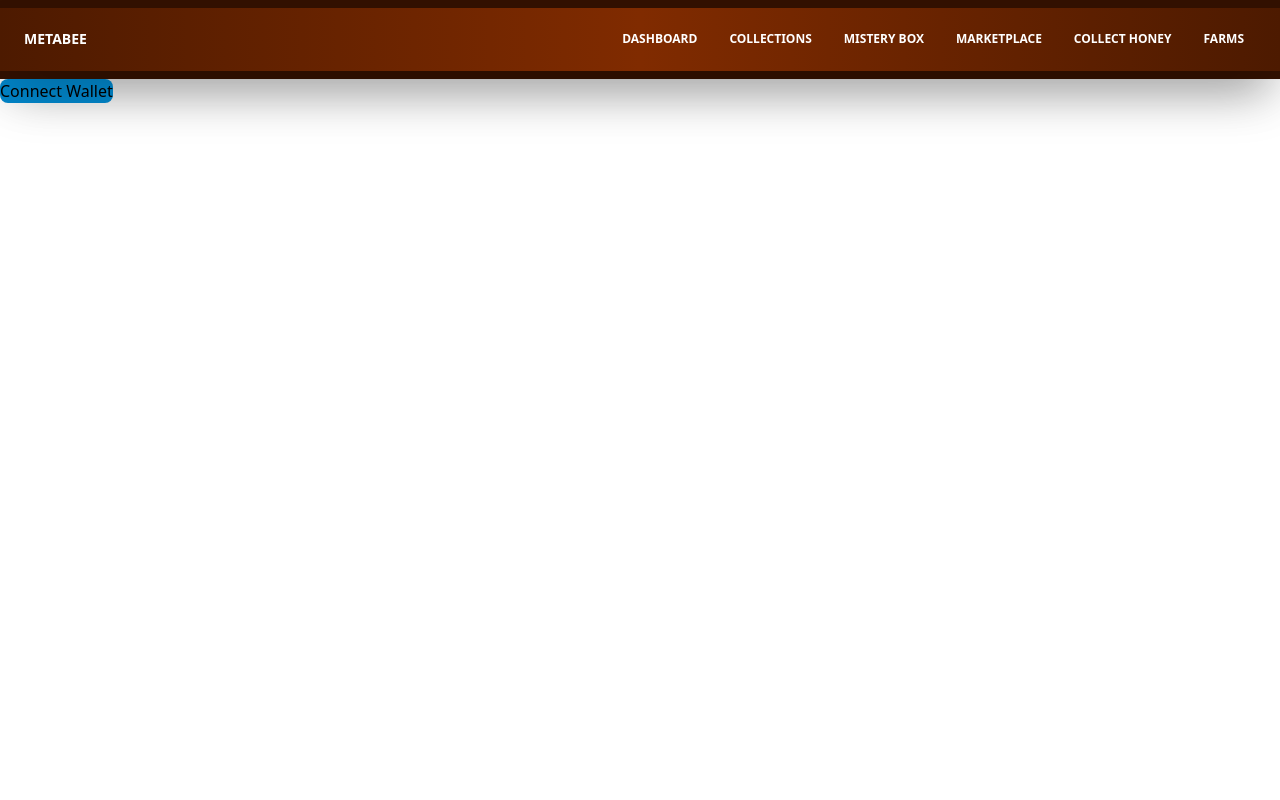
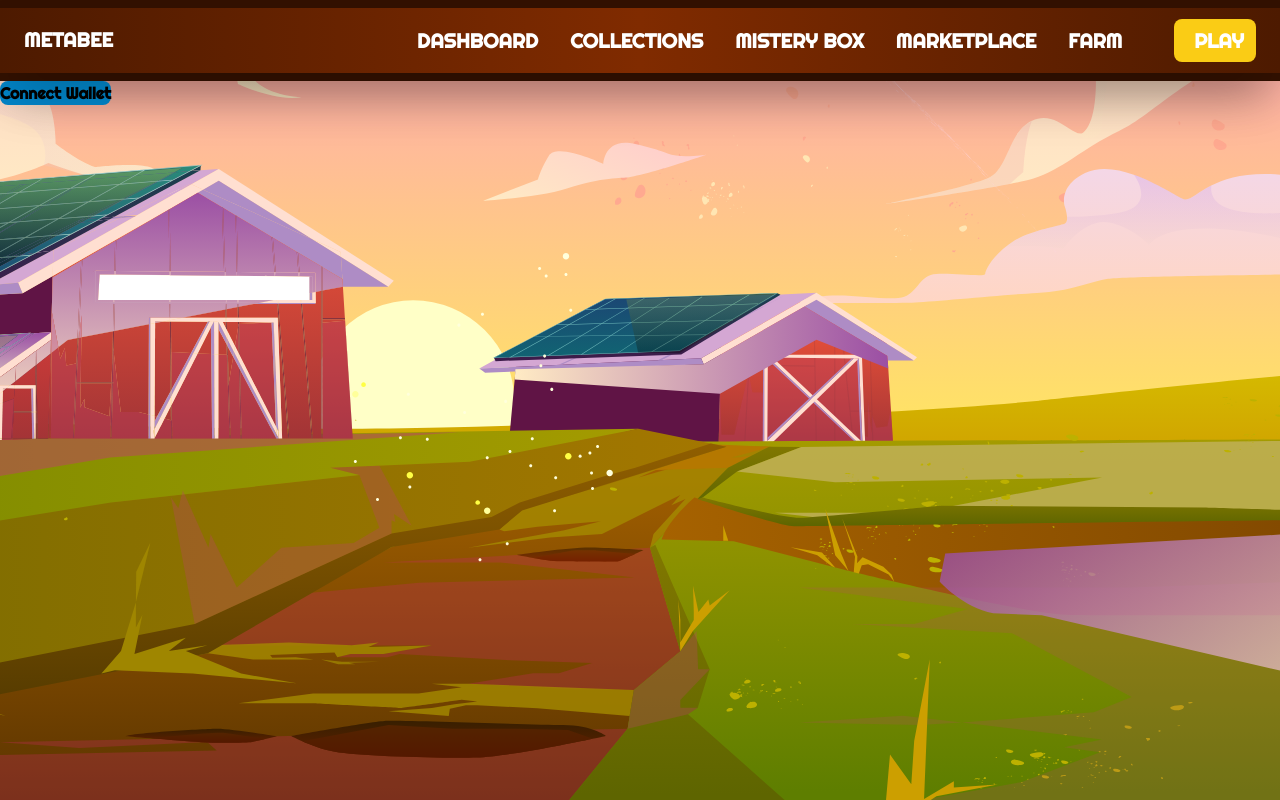
Before and after one commit to nikhilverma360/Metabee, a React (Create React App) app in the folder frontend/: page / in a window 1280 px wide. Built offline with nearby package versions, Linux system fonts and the light colour scheme.

Commit message:
Dashboard ui update

```diff
--- a/frontend/src/App.js
+++ b/frontend/src/App.js
@@ -5,6 +5,7 @@ import MysteryBox from "./components/MysteryBox";
 import StartGame from "./components/StartGame";
 import { networks } from './utils/networks';
 import { BrowserRouter as Router, Route, Routes } from "react-router-dom";
+import bgImage from './assets/bg-image.svg';
 
 function App() {
   const [currentAccount, setCurrentAccount] = useState('');
@@ -138,7 +139,12 @@ function App() {
   }, []);
 
   return (
-    < div >
+    < div className="w-full h-screen font-Righteous font-bold" style={{
+      backgroundImage: `url(${bgImage})`,
+      backgroundPosition: 'center',
+      backgroundSize: 'cover',
+      backgroundRepeat: 'no-repeat'
+    }}>
       <Navbar />
       {!currentAccount && renderNotConnectedContainer()}
       {currentAccount && renderConnectedContainer()}
--- a/frontend/src/components/Dashboard.jsx
+++ b/frontend/src/components/Dashboard.jsx
@@ -2,6 +2,7 @@ import React, { useState, useEffect } from "react";
 import { ethers } from "ethers";
 import gameContractAbi from '../utils/gameContractABI.json';
 const GAME_CONTRACT_ADDRESS = '0x8c2ceD72Cf6CBFc39f62992619B50DADf2607d61';
+
 function Dashboard(props) {
     const [myReward, setMyReward] = useState(0);
     const [myStamina, setMySatmina] = useState(0);
@@ -47,8 +48,9 @@ function Dashboard(props) {
         getReward();
     }, []);
 
-    return (<div><
-        h1>Dashboard</h1><hr /><br />
+    return (
+        <div className="text-xl text-white" >
+            <h1>Dashboard</h1><hr /><br />
             Your Address is {props.address}
             <br />
             Reward : {myReward} <br />
--- a/frontend/src/components/items/Navbar.jsx
+++ b/frontend/src/components/items/Navbar.jsx
@@ -3,12 +3,12 @@ import React from "react";
 export default function Navbar({ fixed }) {
     const [navbarOpen, setNavbarOpen] = React.useState(false);
     return (
-        <div className="py-2 shadow-2xl bg-[#331100]">
-            <nav className="relative flex flex-wrap items-center justify-between px-2 py-3 bg-gradient-to-r from-[#4d1a00] via-[#802b00] to-[#4d1a00]  shadow-2xl ">
+        <div className="py-2 shadow-2xl bg-[#331100] text-xl">
+            <nav className="relative flex flex-wrap items-center justify-between px-2 py-2 bg-gradient-to-r from-[#4d1a00] via-[#802b00] to-[#4d1a00]  shadow-2xl ">
                 <div className="container px-4 mx-auto flex flex-wrap items-center justify-between">
                     <div className="w-full relative flex justify-between lg:w-auto lg:static lg:block lg:justify-start">
                         <a
-                            className="text-sm font-bold leading-relaxed inline-block mr-4 py-2 whitespace-nowrap uppercase text-white"
+                            className="font-bold leading-relaxed inline-block mr-4 py-2 whitespace-nowrap uppercase text-white"
                             href="#pablo"
                         >
                             MetaBee
@@ -31,51 +31,53 @@ export default function Navbar({ fixed }) {
                         <ul className="flex flex-col lg:flex-row list-none lg:ml-auto">
                             <li className="nav-item">
                                 <a
-                                    className="px-3 py-2 flex items-center text-xs uppercase font-bold leading-snug text-white hover:opacity-75"
-                                    href="#pablo"
+                                    className="px-3 py-2 flex items-center  uppercase font-bold leading-snug text-white hover:opacity-75"
+                                    href="/dashboard"
                                 >
-                                    <i className="fab fa-facebook-square text-lg leading-lg text-white opacity-75"></i><span className="ml-2">Dashboard</span>
+                                    <span className="ml-2">Dashboard</span>
                                 </a>
                             </li>
                             <li className="nav-item">
                                 <a
-                                    className="px-3 py-2 flex items-center text-xs uppercase font-bold leading-snug text-white hover:opacity-75"
+                                    className="px-3 py-2 flex items-center  uppercase font-bold leading-snug text-white hover:opacity-75"
                                     href="#pablo"
                                 >
-                                    <i className="fab fa-twitter text-lg leading-lg text-white opacity-75"></i><span className="ml-2">Collections</span>
+                                    <span className="ml-2">Collections</span>
                                 </a>
                             </li>
                             <li className="nav-item">
                                 <a
-                                    className="px-3 py-2 flex items-center text-xs uppercase font-bold leading-snug text-white hover:opacity-75"
+                                    className="px-3 py-2 flex items-center  uppercase font-bold leading-snug text-white hover:opacity-75"
                                     href="#pablo"
                                 >
-                                    <i className="fab fa-pinterest text-lg leading-lg text-white opacity-75"></i><span className="ml-2">Mistery Box</span>
+                                    <span className="ml-2">Mistery Box</span>
                                 </a>
                             </li>
                             <li className="nav-item">
                                 <a
-                                    className="px-3 py-2 flex items-center text-xs uppercase font-bold leading-snug text-white hover:opacity-75"
+                                    className="px-3 py-2 flex items-center  uppercase font-bold leading-snug text-white hover:opacity-75"
                                     href="#pablo"
                                 >
-                                    <i className="fab fa-pinterest text-lg leading-lg text-white opacity-75"></i><span className="ml-2">Marketplace</span>
+                                    <span className="ml-2">Marketplace</span>
                                 </a>
                             </li>
                             <li className="nav-item">
                                 <a
-                                    className="px-3 py-2 flex items-center text-xs uppercase font-bold leading-snug text-white hover:opacity-75"
+                                    className="px-3 py-2 flex items-center  uppercase font-bold leading-snug text-white hover:opacity-75"
                                     href="#pablo"
                                 >
-                                    <i className="fab fa-pinterest text-lg leading-lg text-white opacity-75"></i><span className="ml-2">Collect Honey</span>
+                                    <span className="ml-2">farm</span>
                                 </a>
                             </li>
                             <li className="nav-item">
-                                <a
-                                    className="px-3 py-2 flex items-center text-xs uppercase font-bold leading-snug text-white hover:opacity-75"
-                                    href="#pablo"
-                                >
-                                    <i className="fab fa-pinterest text-lg leading-lg text-white opacity-75"></i><span className="ml-2">Farms</span>
-                                </a>
+                                <div className="pl-10">
+                                    <a
+                                        className="px-3 py-2 flex items-center  uppercase font-bold leading-snug text-white hover:opacity-75 rounded-lg bg-yellow-400"
+                                        href="/startgame"
+                                    >
+                                        <span className="ml-2">Play</span>
+                                    </a>
+                                </div>
                             </li>
                         </ul>
                     </div>
--- a/frontend/src/index.css
+++ b/frontend/src/index.css
@@ -1,3 +1,4 @@
+@import url('https://fonts.googleapis.com/css2?family=Righteous&display=swap');
 @tailwind base;
 @tailwind components;
 @tailwind utilities;
--- a/frontend/tailwind.config.js
+++ b/frontend/tailwind.config.js
@@ -3,7 +3,11 @@ module.exports = {
     "./src/**/*.{js,jsx,ts,tsx}",
   ],
   theme: {
-    extend: {},
+    extend: {
+      fontFamily: {
+        Righteous: ["Righteous", "cursive"],
+      },
+    },
   },
   plugins: [],
 }
```
Also changed, not shown: frontend/src/assets/bg-image.svg (added), frontend/src/assets/profile-pic.png (added). Lines whose indentation alone changed are shown as unchanged.
